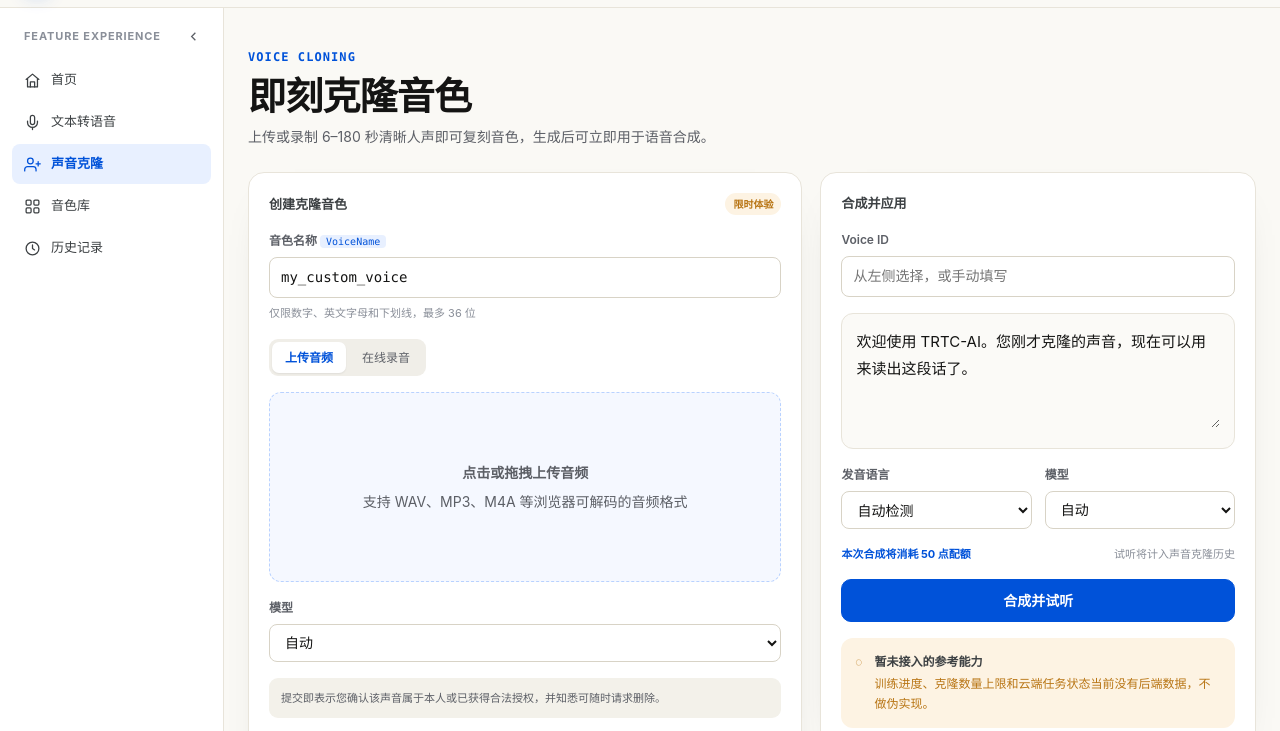
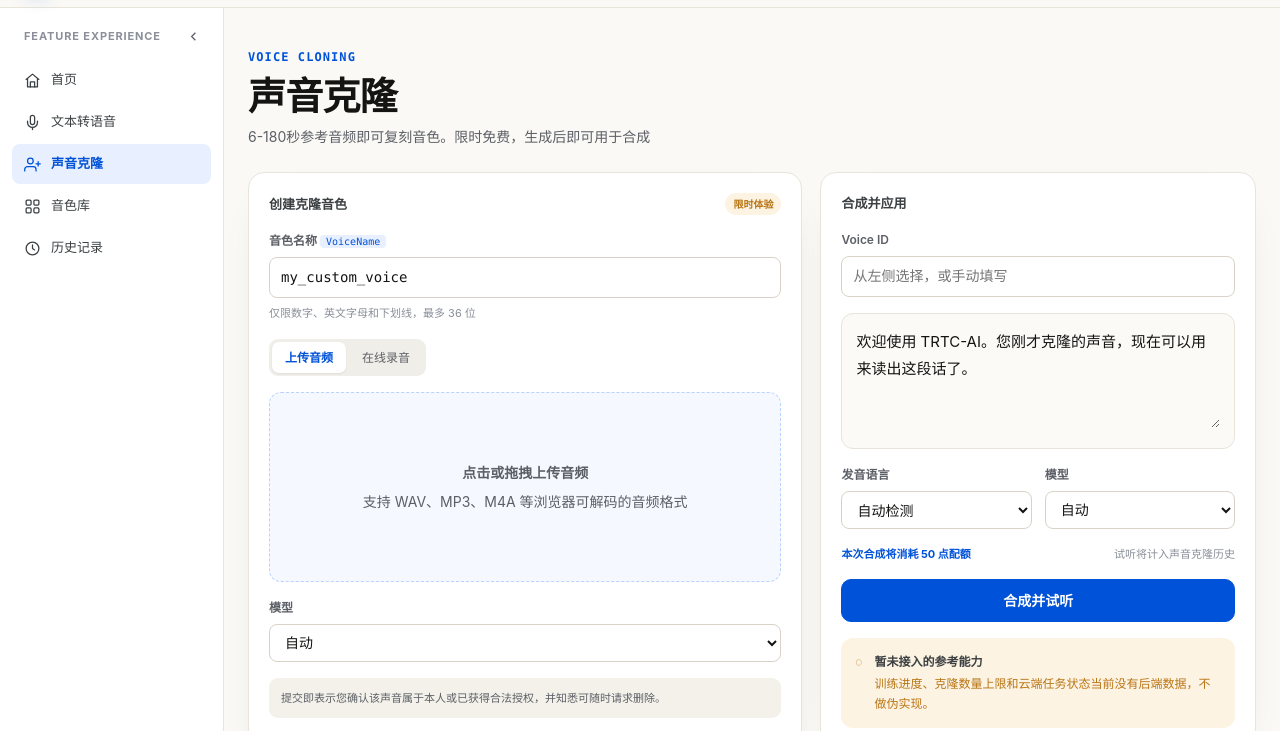
Before and after one commit to EvannZhongg/FlowTTS-WebDemo, a plain HTML site: page app/voice-clone.html in a window 1280 px wide. Shown: the part 52-783 px from the top of the page. Drawn offline with nearby package versions, Linux system fonts and the light colour scheme.

Commit message:
update: ui

```diff
--- a/app/assets/i18n.js
+++ b/app/assets/i18n.js
@@ -106,6 +106,7 @@
     '已连接': 'Connected',
     '完成一次合成后，可在这里播放和下载真实音频。': 'After a synthesis completes, you can play and download the audio here.',
     '首包时间': 'Time to first chunk',
+    '仅流式模式': 'Streaming only',
     '处理耗时': 'Processing time',
     '文件大小': 'File size',
     '文本字符': 'Text characters',
@@ -144,8 +145,8 @@
     '低语': 'Whisper',
 
     '声音克隆 · TTS Studio': 'Voice Cloning · TTS Studio',
-    '即刻克隆音色': 'Clone a voice in moments',
-    '上传或录制 6–180 秒清晰人声即可复刻音色，生成后可立即用于语音合成。': 'Upload or record 6–180 seconds of clear speech to reproduce a voice and use it for synthesis immediately.',
+    '声音克隆': 'Voice cloning',
+    '6-180秒参考音频即可复刻音色。限时免费，生成后即可用于合成': 'Clone a voice from 6–180 seconds of reference audio. Ready to use immediately.',
     '创建克隆音色': 'Create a cloned voice',
     '限时体验': 'Limited-time trial',
     '音色名称': 'Voice name',
--- a/app/assets/tts-studio.js
+++ b/app/assets/tts-studio.js
@@ -590,7 +590,7 @@
     $('studio-audio').src = makeObjectUrl(blob);
     $('studio-player').classList.add('active');
     $('result-empty')?.classList.add('hidden');
-    $('metric-first').textContent = firstChunk == null ? '-' : `${firstChunk}ms`;
+    $('metric-first').textContent = firstChunk == null ? t('仅流式模式') : `${firstChunk}ms`;
     $('metric-time').textContent = `${processingTime}ms`;
     $('metric-size').textContent = `${(size / 1024).toFixed(1)} KB`;
     $('metric-chars').textContent = String($('studio-text').value.length);
--- a/app/voice-clone.html
+++ b/app/voice-clone.html
@@ -10,7 +10,7 @@
 <body data-page="clone">
   <script src="assets/tts-shell.js"></script>
   <main class="app-main"><div class="page-shell">
-    <header class="page-heading"><div class="page-kicker">VOICE CLONING</div><h1>即刻克隆音色</h1><p>上传或录制 6–180 秒清晰人声即可复刻音色，生成后可立即用于语音合成。</p></header>
+    <header class="page-heading"><div class="page-kicker">VOICE CLONING</div><h1>声音克隆</h1><p>6-180秒参考音频即可复刻音色。限时免费，生成后即可用于合成</p></header>
     <div class="clone-grid">
       <section class="panel">
         <div class="section-head"><span class="section-title">创建克隆音色</span><span class="todo-pill">限时体验</span></div>
```
